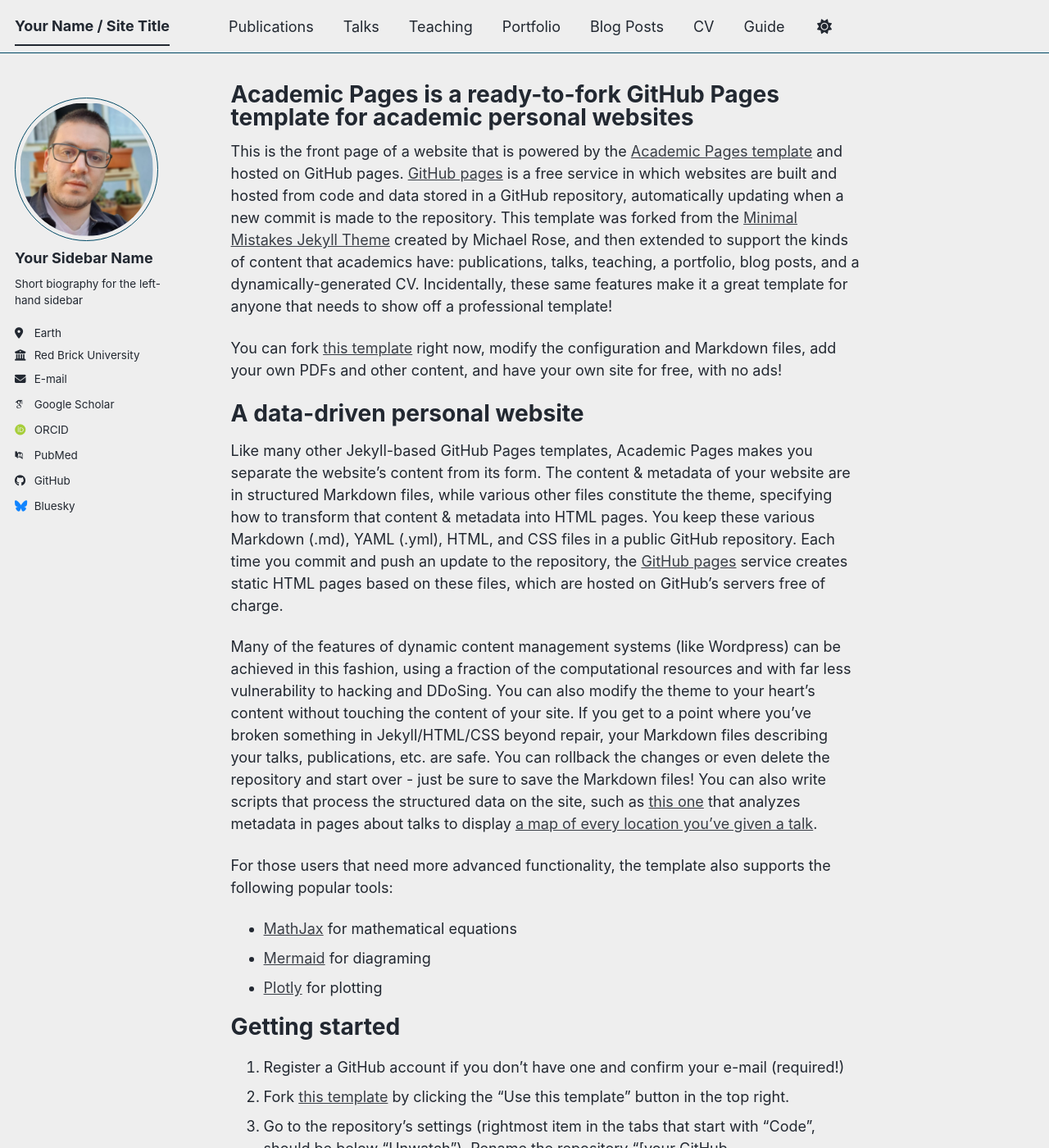
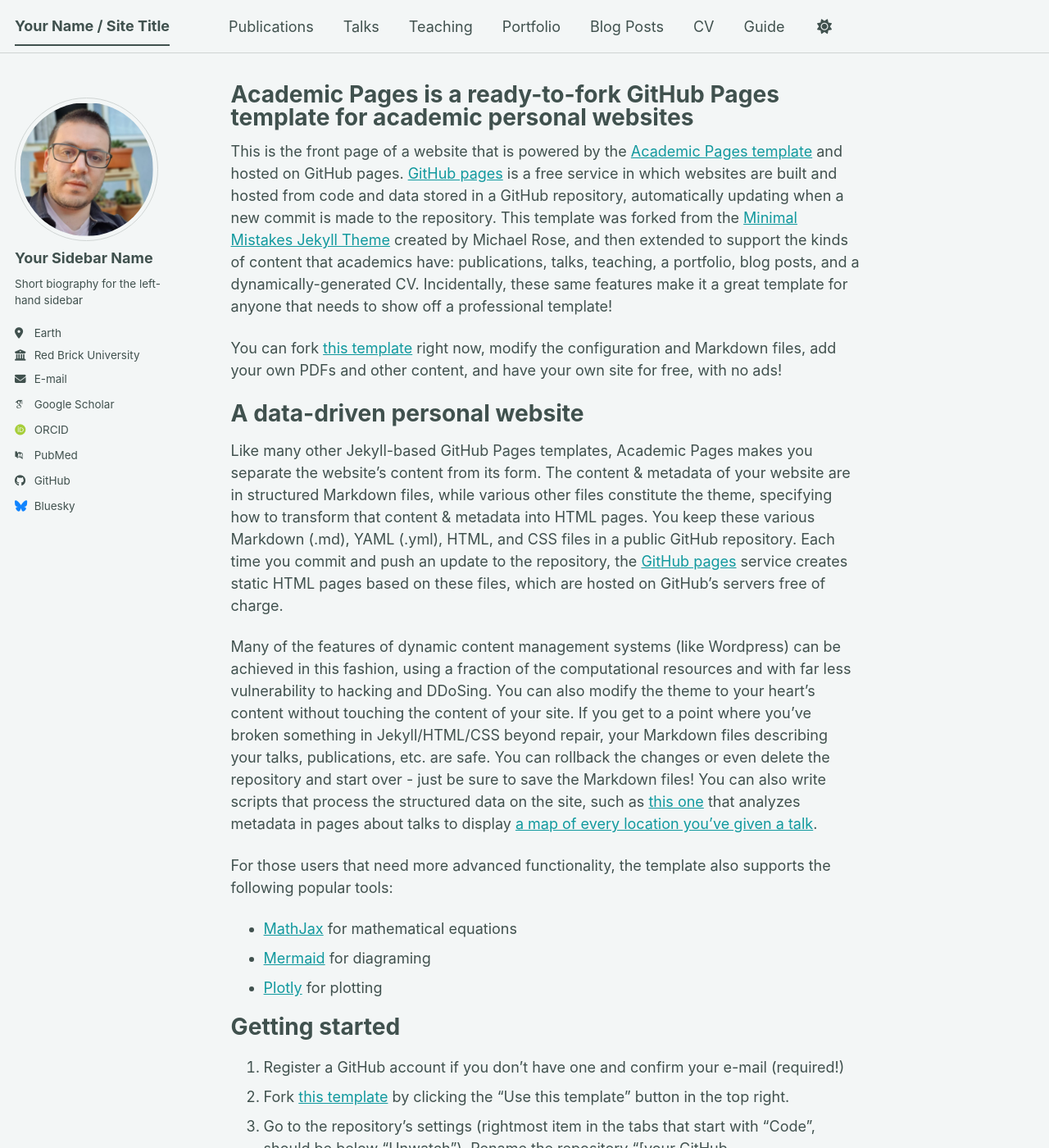
Before and after one commit to felipebrasilblog/felipebrasilprofile.github.io, a Jekyll site: the page built from _pages/about.md, in a window 1280 px wide and 1400 px high. Shown: the whole window at 82% size. Built offline with Jekyll 4.4.1, drawn with Linux system fonts in a browser that asks for light colours; some web fonts are replaced; a script bundle is joined from its source files by our own code; library files that are not in the unit come from our copies.

Commit message:
Update _config.yml

```diff
--- a/_config.yml
+++ b/_config.yml
@@ -8,7 +8,7 @@
 
 # Basic Site Settings
 locale                   : "pt-BR"
-site_theme               : air # The available themes options are "default", "air", "sunrise", "mint", "dirt" and "contrast"
+site_theme               : mint # The available themes options are "default", "air", "sunrise", "mint", "dirt" and "contrast"
 title                    : "Your Name / Site Title"
 title_separator          : "-"
 name                     : &name "Your Name"
```
